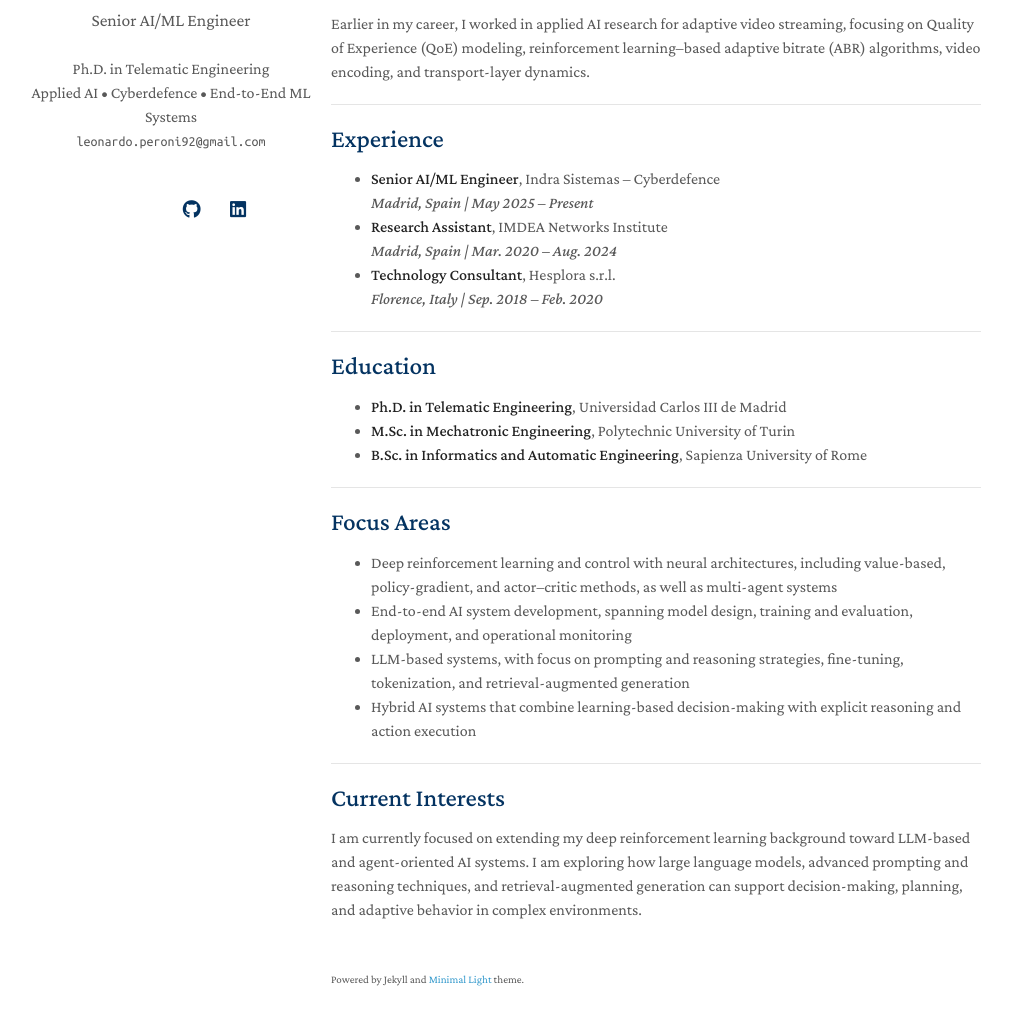
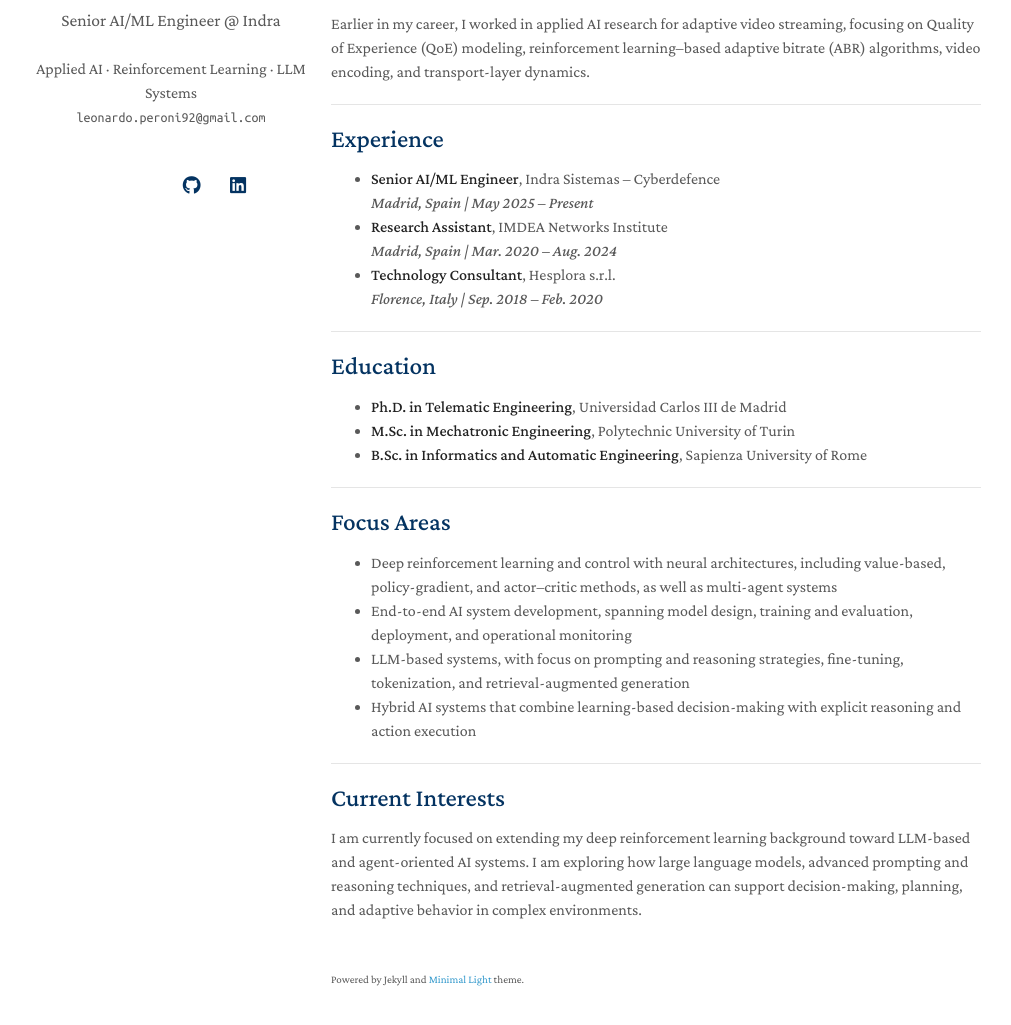
Before and after one commit to Leo-rojo/Leo-rojo.github.io, a Jekyll site: the page built from _pages/about.md, in a window 1280 px wide and 1365 px high. Shown: the part 305-1330 px from the top of the window, without its empty margins (139-1150 px from the left). Built offline with Jekyll 4.4.1, drawn with Linux system fonts in a browser that asks for light colours; a style sheet for code colours, icons or effects is not loaded.

Commit message:
Update affiliation and working position in config

```diff
--- a/_config.yml
+++ b/_config.yml
@@ -1,8 +1,8 @@
 # Basic Information
 title: Leonardo Peroni
-working_position: Senior AI/ML Engineer
-position: Ph.D. in Telematic Engineering
-affiliation: Applied AI • Cyberdefence • End-to-End ML Systems
+working_position: Senior AI/ML Engineer @ Indra
+# position: Ph.D. in Telematic Engineering
+affiliation: Applied AI · Reinforcement Learning · LLM Systems
 email_1: leonardo.peroni92@gmail.com
 # email_2 removed to reduce noise
 
```
